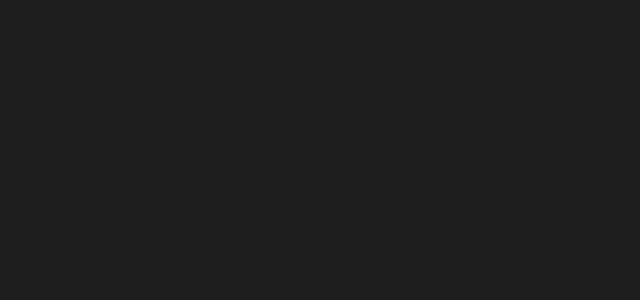
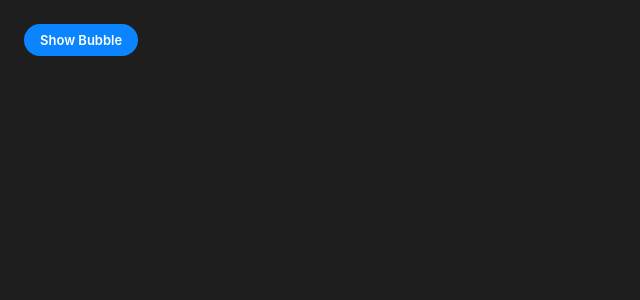
Before and after one commit to francistinao/aside, a React (Vite) app: page / in a window 1280 px wide. Shown: the top 300 px of the page, without its empty margins (0-640 px from the left). Built offline with nearby package versions, Linux system fonts and the light colour scheme.

Commit message:
Add Test Bubble button and follow Hz readout

```diff
--- /dev/null
+++ b/src/App.module.css
@@ -0,0 +1,39 @@
+.app {
+  display: flex;
+  flex-direction: column;
+  align-items: flex-start;
+  gap: var(--gap-12);
+  padding: var(--gap-24);
+}
+
+.primary {
+  height: var(--control-large);
+  padding: 0 var(--gap-16);
+  border: 0;
+  border-radius: calc(var(--control-large) / 2);
+  background: var(--accent);
+  color: var(--on-accent);
+  font: var(--type-body-emphasized);
+  transition: background var(--duration-press) linear;
+}
+
+.primary:active {
+  background: var(--accent-pressed);
+}
+
+.primary:focus-visible {
+  outline: var(--focus-ring-width) solid var(--focus-ring);
+  outline-offset: 0;
+}
+
+.debug {
+  margin: 0;
+  font: var(--type-callout);
+  color: var(--label-secondary);
+}
+
+.error {
+  margin: 0;
+  font: var(--type-body);
+  color: var(--destructive);
+}
--- a/src/App.tsx
+++ b/src/App.tsx
@@ -1,3 +1,50 @@
+import { invoke } from '@tauri-apps/api/core';
+import { useEffect, useState } from 'react';
+import styles from './App.module.css';
+
+interface FollowStats {
+  hz: number;
+  settled: boolean;
+}
+
+const STATS_INTERVAL_MS = 500;
+
 export function App() {
-  return <main />;
+  const [shown, setShown] = useState(false);
+  const [stats, setStats] = useState<FollowStats | null>(null);
+  const [error, setError] = useState<string | null>(null);
+
+  async function toggle() {
+    try {
+      await invoke('prompter_set_visible', { visible: !shown });
+      setShown(!shown);
+      setError(null);
+    } catch (reason) {
+      setError(String(reason));
+    }
+  }
+
+  useEffect(() => {
+    if (!import.meta.env.DEV || !shown) return;
+    const timer = setInterval(() => {
+      invoke<FollowStats>('follow_stats')
+        .then(setStats)
+        .catch(() => setStats(null));
+    }, STATS_INTERVAL_MS);
+    return () => clearInterval(timer);
+  }, [shown]);
+
+  return (
+    <main className={styles.app}>
+      <button type="button" className={styles.primary} onClick={() => void toggle()}>
+        {shown ? 'Hide Bubble' : 'Show Bubble'}
+      </button>
+      {import.meta.env.DEV && shown && stats !== null && (
+        <p className={styles.debug}>
+          Follow: {stats.hz} Hz{stats.settled ? ', settled' : ''}
+        </p>
+      )}
+      {error !== null && <p className={styles.error}>{error}</p>}
+    </main>
+  );
 }
```
